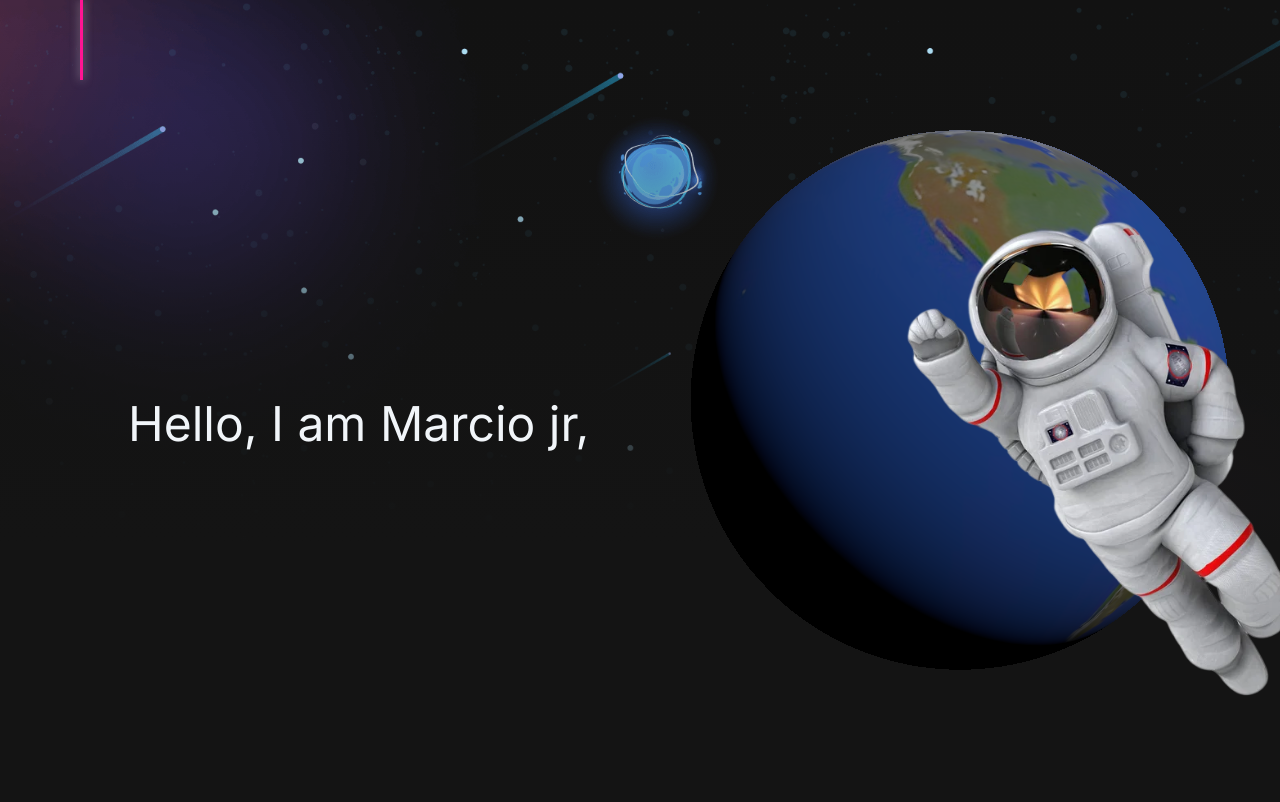
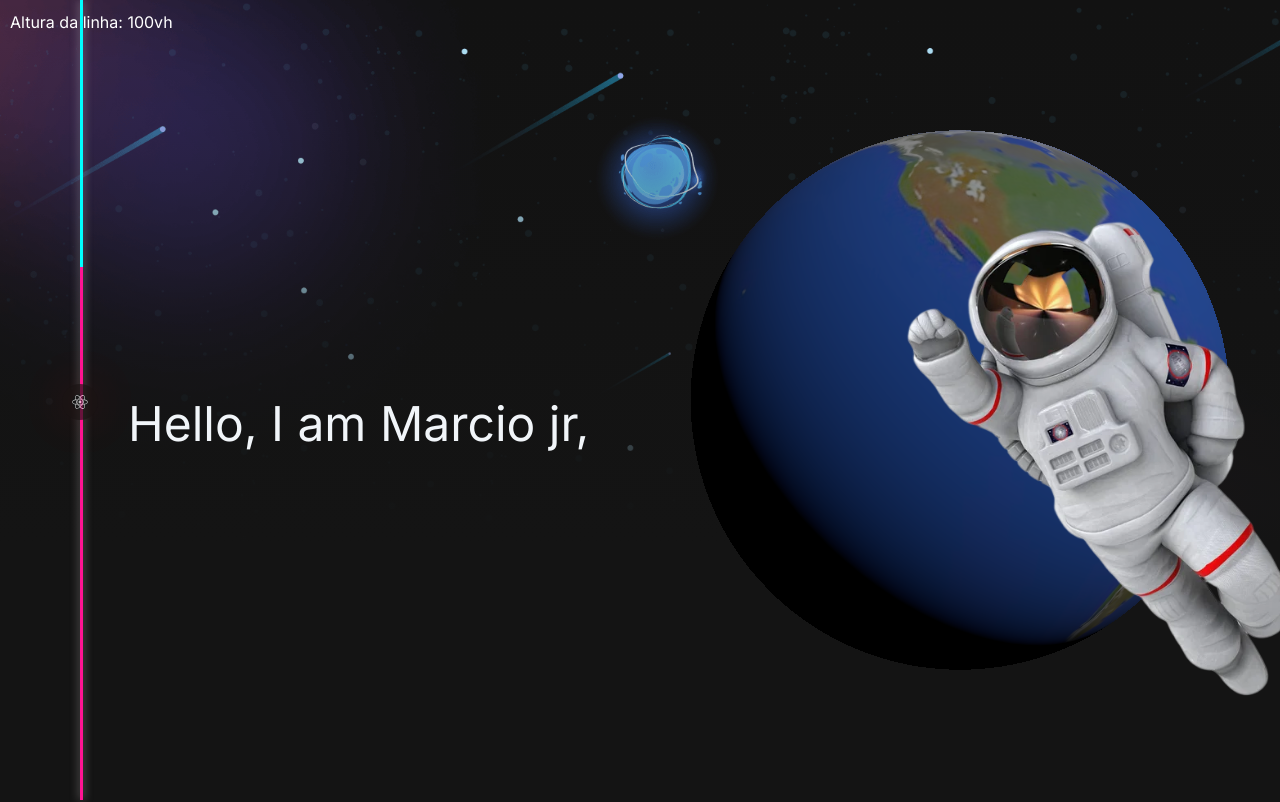
Before and after one commit to marciojuniors2/portfolio-actual, a Next.js app: page / in a window 1280 px wide. Shown: the top 802 px of the page. Built offline with nearby package versions, Linux system fonts and the light colour scheme.

Commit message:
new LineEffect

```diff
--- a/src/app/globals.css
+++ b/src/app/globals.css
@@ -21,7 +21,7 @@
 }
 
 ::-webkit-scrollbar-thumb {
-  background: #4263EB;
+  background: #4263eb;
   border-radius: 10px;
 }
 
@@ -29,8 +29,7 @@
   background: #d2d8f7;
 }
 
-
-.icons {
+.icon1 {
   background: #141414;
   box-shadow: 0px 0px 50% #141414;
   padding: 10px;
@@ -39,14 +38,29 @@
   top: calc(50vh - 16px);
   left: 80px;
   transform: translateX(-50%);
-  transition: opacity 5s;
-
+  opacity: 0;
+  transition: opacity 0.5s;
 }
-
 
 .reactIcon {
   border-radius: 100%;
   box-shadow: 0px 0px 50px red;
-  transition: opacity 5s;
+}
 
+.icon2 {
+  background: #141414;
+  box-shadow: 0px 0px 50% #141414;
+  padding: 10px;
+  position: absolute;
+  border-radius: 100%;
+  top: calc(160vh - 16px);
+  left: 80px;
+  transform: translateX(-50%);
+  opacity: 0;
+  transition: opacity 4s;
 }
+
+.past {
+  border-radius: 100%;
+  box-shadow: 0px 0px 50px blue;
+}
--- a/src/app/page.tsx
+++ b/src/app/page.tsx
@@ -3,9 +3,8 @@ import React, { useEffect, useState } from 'react'
 import HomeHero from '@/components/HomeHero'
 import Xp from '@/components/Xp'
 import Aos from 'aos'
-// import LineEffect from '@/components/LineEffect'
 import SectionProjects from '@/components/SectionProjects'
-// import Linha from '@/components/Linha'
+import Linha from '@/components/Linha'
 
 export default function Page() {
   const [scroll, setScroll] = useState(0)
@@ -29,13 +28,14 @@ export default function Page() {
 
   return (
     <div className="overflow-x-hidden">
+      <Linha scrolly={scroll} />
+
       <main>
         <section id="HomeHero">
-          {/* <Linha scrollY={scrollY} /> */}
           <HomeHero scroll={scroll} />
         </section>
         <section id="Xp">
-          <Xp />
+          <Xp scroll={scroll} />
         </section>
         <section id="Projects">
           <SectionProjects projetos={p} />
--- a/src/components/HomeHero.tsx
+++ b/src/components/HomeHero.tsx
@@ -4,8 +4,8 @@ import Earth from './Earth'
 import { motion } from 'framer-motion'
 import astro from '../../public/astro1.png'
 import banner from '../../public/banner.png'
-import Linha from './Linha'
-import { FaReact } from 'react-icons/fa'
+// import Linha from './Linha'
+// import { FaReact } from 'react-icons/fa'
 
 interface props {
   scroll: number
@@ -37,8 +37,7 @@ function HomeHero({ scroll }: props) {
 
   return (
     <div className={`flex flex-col w-screen h-[${screen}vh] bg-gradient-to-b`}>
-      <Linha
-        screen={screen}
+      {/* <Linha
         scrolly={scroll}
         icon={
           <FaReact
@@ -47,7 +46,7 @@ function HomeHero({ scroll }: props) {
             color="white"
           />
         }
-      />
+      /> */}
 
       <div className="-z-10 float-right">
         <Image alt="" fill src={banner} objectFit="cover" quality={100} />
--- a/src/components/Linha.tsx
+++ b/src/components/Linha.tsx
@@ -1,38 +1,56 @@
-import React, { ReactNode } from 'react'
+import React, { useState, useEffect } from 'react'
+import { MdOutlineWorkOutline } from 'react-icons/md'
+import { FaReact } from 'react-icons/fa'
 
 interface LineEffectProps {
-  screen: number
   scrolly: number
-  icon?: ReactNode
 }
 
-const Linha: React.FC<LineEffectProps> = ({ scrolly, icon, screen }) => {
-  const transitionDuration = 5 // Duração da transição em segundos
-  const initialHeight = screen // Altura inicial em vh (viewport height)
+const Linha: React.FC<LineEffectProps> = ({ scrolly }) => {
+  const sectionHeight = 100 // Altura de cada seção em vh
+  const sectionCount = 3 // Número de seções
+  const totalHeight = sectionHeight * sectionCount // Altura total da página em vh
+
+  const [lineHeight, setLineHeight] = useState(sectionHeight) // Altura inicial da linha é a altura da primeira seção
+
+  useEffect(() => {
+    const newLineHeight = Math.min(sectionHeight + scrolly, totalHeight) // Calcular a nova altura da linha
+    setLineHeight(newLineHeight)
+  }, [scrolly])
 
   const lineStyle = {
-    height: `${scrolly ? initialHeight : 10}vh`,
-    transition: `height ${transitionDuration}s`,
+    height: `${lineHeight}vh`,
+    transition: '4s',
     background: `linear-gradient(to bottom, #00FFFF ${
-      (scrolly / (window.innerHeight - initialHeight)) * 100
-    }%, #FF1493 ${(scrolly / (window.innerHeight - initialHeight)) * 10}%)`, // Gradiente com cores variáveis (mais neon)
+      (lineHeight / totalHeight) * 100
+    }%, #FF1493 ${(lineHeight / totalHeight) * 10}%)`,
     width: '3px',
     position: 'absolute',
     top: '0',
     left: '80px',
-    boxShadow: '0px 0px 10px rgba(246, 240, 240, 0.5)', // Efeito de sombra
+    boxShadow: '0px 0px 10px rgba(246, 240, 240, 0.5)',
   }
 
-  const showIcon = scrolly >= initialHeight / 2
+  const icon1Opacity = Math.min(lineHeight / (sectionHeight * 1.5), 1)
+  const icon2Opacity = Math.min(
+    (lineHeight - sectionHeight * 1.6) / (sectionHeight * 0.4),
+    1,
+  )
 
   return (
     <>
       <div style={lineStyle}></div>
-      {showIcon && (
-        <>
-          <div className="icons">{icon}</div>
-        </>
-      )}
+      <div className="icon1" style={{ opacity: icon1Opacity }}>
+        <FaReact className="reactIcon" color="white" />
+      </div>
+      <div className="icon2" style={{ opacity: icon2Opacity }}>
+        <MdOutlineWorkOutline className="past" color="white" />
+      </div>
+      <p
+        style={{ position: 'fixed', top: '10px', left: '10px', color: 'white' }}
+      >
+        Altura da linha: {lineHeight}vh
+      </p>
     </>
   )
 }
--- a/src/components/ProjectItem.tsx
+++ b/src/components/ProjectItem.tsx
@@ -1,30 +1,40 @@
 import Image from 'next/image'
 import Link from 'next/link'
 import { AiOutlineRightCircle } from 'react-icons/ai'
+import React, { ReactNode } from 'react'
 
 interface ProjetoProps {
   title: string
   type: string
   slug: string
-  img: string
+  img: ReactNode | any
 }
 
 function ProjectItem({ title, type, slug, img }: ProjetoProps) {
   return (
-    <div data-aos="fade-up">
-      <div>
-        <Image src={img} alt="" />
-      </div>
+    <div
+      data-aos="fade-up"
+      className="w-screen h-96 flex items-end relative hover:opacity-5"
+    >
+      {/* <div>
+        <Image alt="" fill src={img} objectFit="cover" quality={100} />
+      </div> */}
 
-      <section>
-        <div className="overlay" />
-        <div className="text">
-          <h1># {title}</h1>
-          <h2>- {type}</h2>
+      <section className="w-[50rem] h-screen relative bg-no-repeat bg-cover bg-[url('../../public/banner.png')]">
+        <div className="absolute w-screen h-screen opacity-75 transition: 0.5s" />
+        <div className="absolute top-12 -right-40 w-fit">
+          <h1 className="text-4xl"># {title}</h1>
+          <h2 className="text-3xl font-light ">- {type}</h2>
         </div>
       </section>
-      <button type="button">
-        <Link href={`/projetos/${slug}`}>
+      <button
+        type="button"
+        className="h-16 margin: 0 0 3rem 5rem bg-none border-none"
+      >
+        <Link
+          href={`/projetos/${slug}`}
+          className="color-[#fff] text-4xl font-light flex items-center gap-3 transition: 0.5s"
+        >
           Ver mais <AiOutlineRightCircle />
         </Link>
       </button>
--- a/src/components/SectionProjects.tsx
+++ b/src/components/SectionProjects.tsx
@@ -1,5 +1,6 @@
 import React from 'react'
 import ProjectItem from './ProjectItem'
+import banner from '../../public/banner.png'
 
 interface Iprojeto {
   slug: string
@@ -16,12 +17,12 @@ export interface ProjetosProps {
 
 function SectionProjects({ projetos }: ProjetosProps) {
   return (
-    <div className="w-screen h-screen">
-      <section>
+    <div className="w-screen h-screen flex flex-col items-center gap-20 b">
+      <section className="w-screen flex flex-col gap-16">
         {projetos.slice(0, 3).map((projeto) => (
           <ProjectItem
             key={projeto.slug}
-            img={projeto.thumbnail}
+            img={banner}
             title={projeto.title}
             type={projeto.type}
             slug={projeto.slug}
```
Also changed, not shown: src/components/Xp.tsx (+17 -1 lines).
